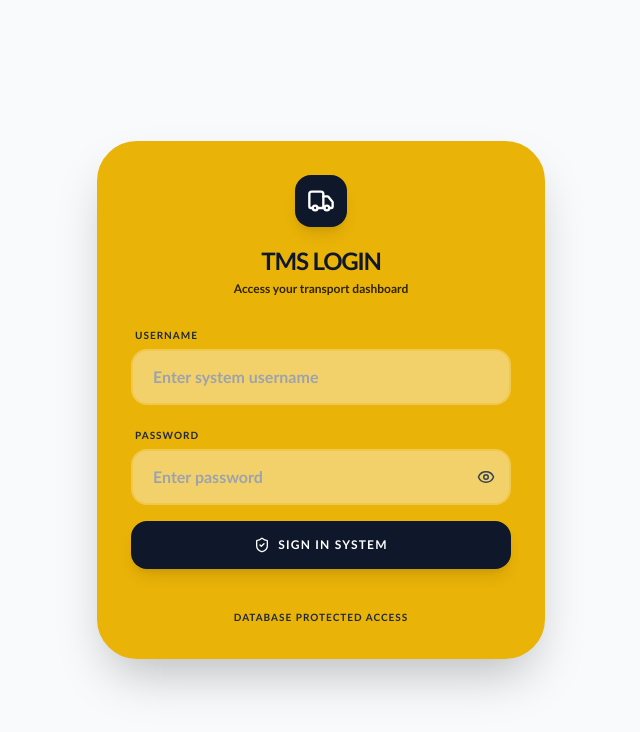
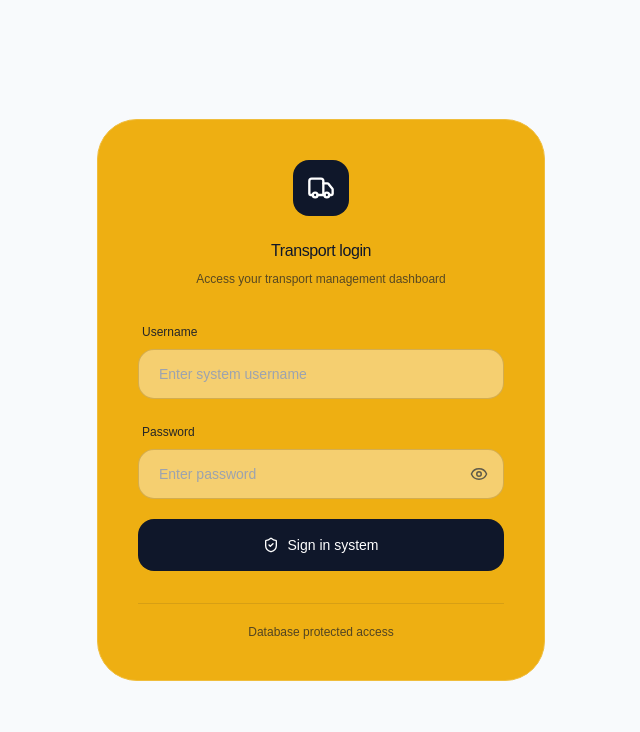
Before and after one commit to DilumAdikari/Transport-Management-System, a React (Vite) app in the folder FrontEnd/: page /login in a window 1280 px wide. Shown: the top 732 px of the page, without its empty margins (319-959 px from the left). Built offline with nearby package versions, Linux system fonts and the light colour scheme.

Commit message:
login form ui

```diff
--- a/FrontEnd/src/Pages/Login.jsx
+++ b/FrontEnd/src/Pages/Login.jsx
@@ -28,36 +28,27 @@ export default function Login({ setUser }) {
         }
       };
 
-      // 1. Commit mocked payload properties to internal sync state
       localStorage.setItem("token", mockResponse.token);
       setUser(mockResponse.user);
 
       setLoading(false);
       console.log("⚡ Frontend Login Override Successful!");
 
-      // 2. Clear view pipeline immediately to step into secure workspace
       navigate("/dashboard");
       return;
     }
     // ------------------------------------------
 
     try {
-      // 1. Send credentials to your backend API
       const res = await axios.post("http://localhost:5000/api/login", {
         username: form.username,
         password: form.password,
       });
 
-      // 2. Save the JWT token to localStorage for persistent session
       localStorage.setItem("token", res.data.token);
-
-      // 3. Set the user state with data from database (name, role, etc.)
       setUser(res.data.user);
-
-      // 4. Redirect to the dashboard
       navigate("/dashboard");
     } catch (err) {
-      // 5. Catch errors like "Username not found" or "Invalid credentials"
       setError(err.response?.data?.message || "Login failed. Check connection.");
     } finally {
       setLoading(false);
@@ -65,71 +56,78 @@ export default function Login({ setUser }) {
   };
 
   return (
-    <div className="min-h-screen flex items-center justify-center bg-[#F8FAFC]" style={{ fontFamily: "'Calibri', sans-serif" }}>
-      <div className="bg-yellow-500 border-2 border-yellow-500 rounded-[2.5rem] shadow-2xl p-8 w-full max-w-md text-slate-900">
+    // 🎯 FIXED: Forced clean sans-serif font family and removed standard shadow pipelines
+    <div className="min-h-screen flex items-center justify-center bg-[#F8FAFC]" style={{ fontFamily: "sans-serif" }}>
+      {/* 🎯 FIXED: Swapped background to premium #BA8E23, removed all shadow-2xl elements and forced flat clean border layout */}
+      <div className="bg-[#eeaf12] border border-[#f0bd3c] rounded-[2.5rem] p-10 w-full max-w-md text-slate-900">
 
-        <div className="text-center mb-6">
-          <div className="bg-slate-900 p-3 rounded-2xl inline-block mb-3 shadow-lg">
+        <div className="text-center mb-8">
+          {/* 🎯 FIXED: Shadow-lg removed from the icon container box view */}
+          <div className="bg-slate-900 p-3.5 rounded-2xl inline-block mb-4">
             <Truck size={28} className="text-white" />
           </div>
-          <h1 className="text-2xl font-black tracking-tighter uppercase">TMS Login</h1>
-          <p className="text-xs font-bold opacity-80 mt-1 text-black">Access your transport dashboard</p>
+          {/* 🎯 FIXED: Enlarged text size (text-2.5xl) and normalized uppercase to dynamic standard case */}
+          <h1 className="text-2.5xl font-medium tracking-tight text-slate-900">Transport login</h1>
+          <p className="text-xs font-medium opacity-75 mt-2 text-slate-900/90">Access your transport management dashboard</p>
         </div>
 
-        {/* ERROR MESSAGE DISPLAY */}
+        {/* ERROR DISPLAY */}
         {error && (
-          <div className="mb-4 p-3 bg-slate-900 text-white rounded-xl flex items-center gap-2 text-xs font-bold animate-in fade-in zoom-in duration-300">
+          <div className="mb-4 p-3.5 bg-slate-900 text-white rounded-xl flex items-center gap-2 text-xs font-medium animate-in fade-in zoom-in duration-300">
             <AlertCircle size={16} className="text-yellow-400" />
             {error}
           </div>
         )}
 
-        <form onSubmit={handleLogin} className="space-y-4">
+        <form onSubmit={handleLogin} className="space-y-5">
           <div>
-            <label className="text-[10px] font-black uppercase tracking-widest text-slate-800 ml-1">Username</label>
+            {/* 🎯 FIXED: Disabled bold text tags, uppercase converted to readable standard text input label */}
+            <label className="text-xs font-medium text-slate-900/90 ml-1">Username</label>
             <input
               type="text"
               name="username"
               placeholder="Enter system username"
-              className="w-full mt-1 px-5 py-3.5 rounded-2xl bg-white/40 border-2 border-yellow-500/30 focus:border-slate-900 focus:bg-white outline-none transition-all font-bold"
+              // 🎯 FIXED: Custom inner state input fields configured for clean non-bold standard fonts
+              className="w-full mt-1.5 px-5 py-3.5 rounded-2xl bg-white/40 border border-[#A37B1E]/40 focus:border-slate-900 focus:bg-white outline-none transition-all font-medium text-slate-900 text-sm"
               onChange={(e) => setForm({ ...form, username: e.target.value })}
               required
             />
           </div>
 
           <div>
-            <label className="text-[10px] font-black uppercase tracking-widest text-slate-800 ml-1">Password</label>
-            <div className="relative mt-1">
+            <label className="text-xs font-medium text-slate-900/90 ml-1">Password</label>
+            <div className="relative mt-1.5">
               <input
                 type={show ? "text" : "password"}
                 name="password"
                 placeholder="Enter password"
-                className="w-full px-5 py-3.5 rounded-2xl bg-white/40 border-2 border-yellow-500/30 focus:border-slate-900 focus:bg-white outline-none transition-all font-bold"
+                className="w-full px-5 py-3.5 rounded-2xl bg-white/40 border border-[#A37B1E]/40 focus:border-slate-900 focus:bg-white outline-none transition-all font-medium text-slate-900 text-sm"
                 onChange={(e) => setForm({ ...form, password: e.target.value })}
                 required
               />
               <button
                 type="button"
                 onClick={() => setShow(!show)}
-                className="absolute right-4 top-1/2 -translate-y-1/2 text-slate-700 hover:text-slate-900"
+                className="absolute right-4 top-1/2 -translate-y-1/2 text-slate-800/70 hover:text-slate-900"
               >
                 {show ? <EyeOff size={18} /> : <Eye size={18} />}
               </button>
             </div>
           </div>
 
+          {/* 🎯 FIXED: Buttons flat styled (no shadow-lg), font-black removed, clean tracking tags applied */}
           <button
             type="submit"
             disabled={loading}
-            className={`w-full bg-slate-900 text-white font-black text-xs uppercase tracking-widest py-4 rounded-2xl transition-all flex items-center justify-center gap-2 shadow-lg active:scale-95 ${loading ? 'opacity-70 cursor-not-allowed' : 'hover:bg-slate-800'}`}
+            className={`w-full bg-slate-900 text-white font-medium text-sm py-4 rounded-2xl transition-all flex items-center justify-center gap-2 active:scale-95 ${loading ? 'opacity-70 cursor-not-allowed' : 'hover:bg-slate-800'}`}
           >
-            <ShieldCheck size={16} /> {loading ? "Verifying..." : "Sign In System"}
+            <ShieldCheck size={16} /> {loading ? "Verifying data..." : "Sign in system"}
           </button>
         </form>
 
-        <div className="mt-6 pt-4 border-t border-yellow-500/20 text-center">
-          <p className="text-[10px] font-bold text-slate-800 uppercase tracking-widest">
-            Database Protected Access
+        <div className="mt-8 pt-5 border-t border-slate-900/10 text-center">
+          <p className="text-xs font-medium text-slate-900/70">
+            Database protected access
           </p>
         </div>
       </div>
```
